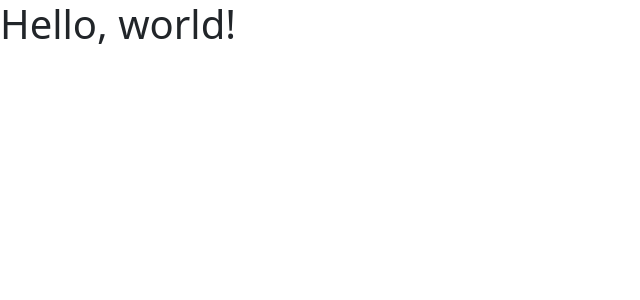
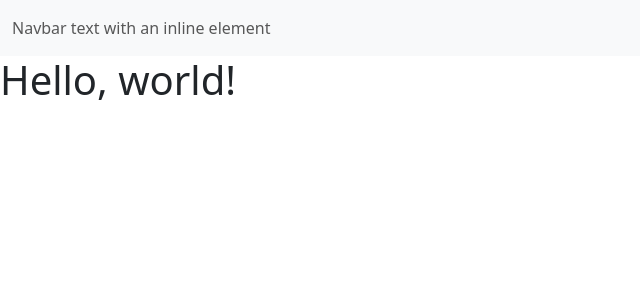
Before and after one commit to mariaugustafm/dssw_projeto_flask, a Flask app: page / in a window 1280 px wide. Shown: the top 300 px of the page, without its empty margins (0-640 px from the left). Run offline with Flask 3, Linux system fonts and the light colour scheme.

Commit message:
Navebar adicionado

```diff
--- a/templates/index.html
+++ b/templates/index.html
@@ -7,6 +7,13 @@
     <link href="https://cdn.jsdelivr.net/npm/bootstrap@5.3.8/dist/css/bootstrap.min.css" rel="stylesheet" integrity="sha384-sRIl4kxILFvY47J16cr9ZwB07vP4J8+LH7qKQnuqkuIAvNWLzeN8tE5YBujZqJLB" crossorigin="anonymous">
   </head>
   <body>
+  <nav class="navbar bg-body-tertiary">
+  <div class="container-fluid">
+    <span class="navbar-text">
+      Navbar text with an inline element
+    </span>
+  </div>
+</nav>
     <h1>Hello, world!</h1>
     <script src="https://cdn.jsdelivr.net/npm/bootstrap@5.3.8/dist/js/bootstrap.bundle.min.js" integrity="sha384-FKyoEForCGlyvwx9Hj09JcYn3nv7wiPVlz7YYwJrWVcXK/BmnVDxM+D2scQbITxI" crossorigin="anonymous"></script>
   </body>
```
